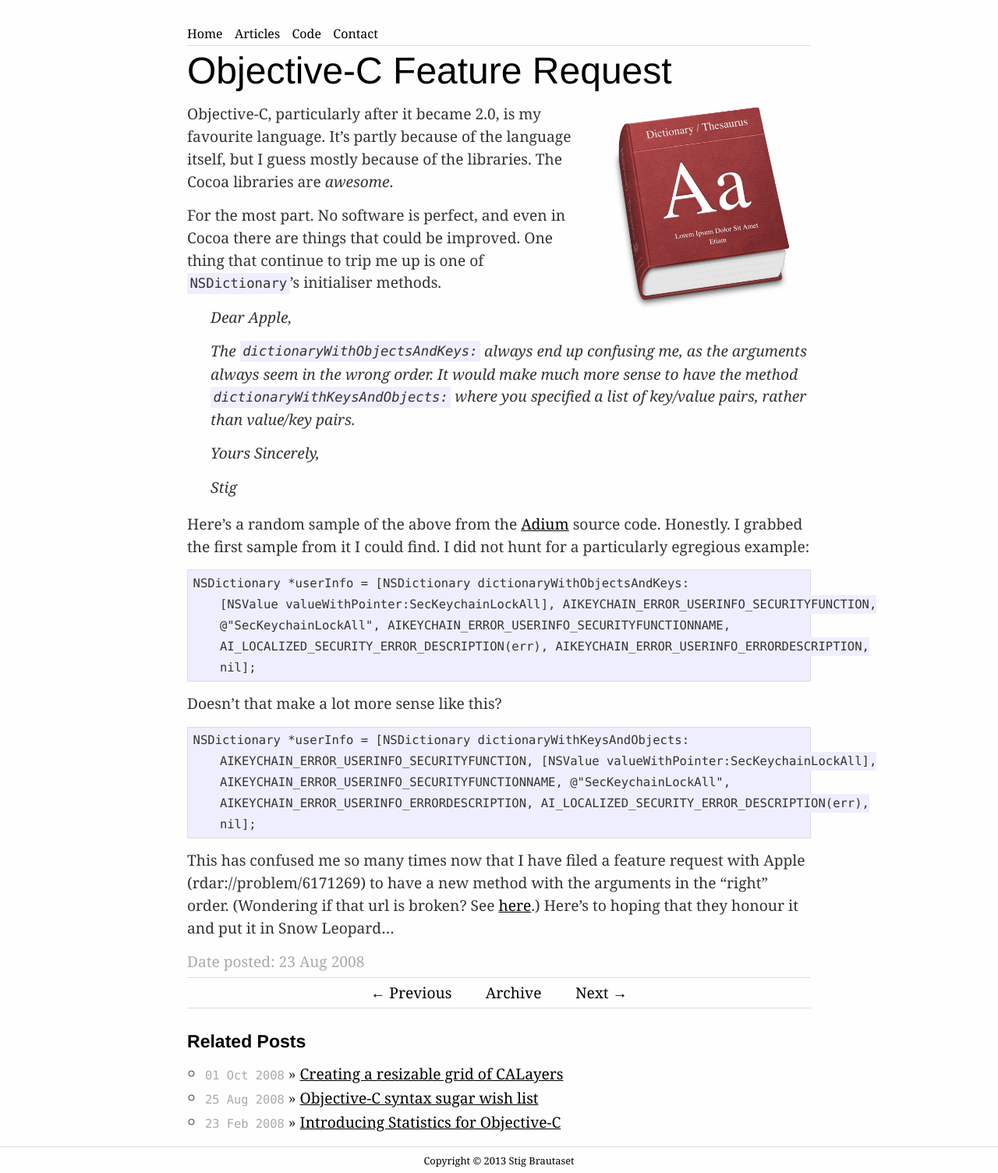
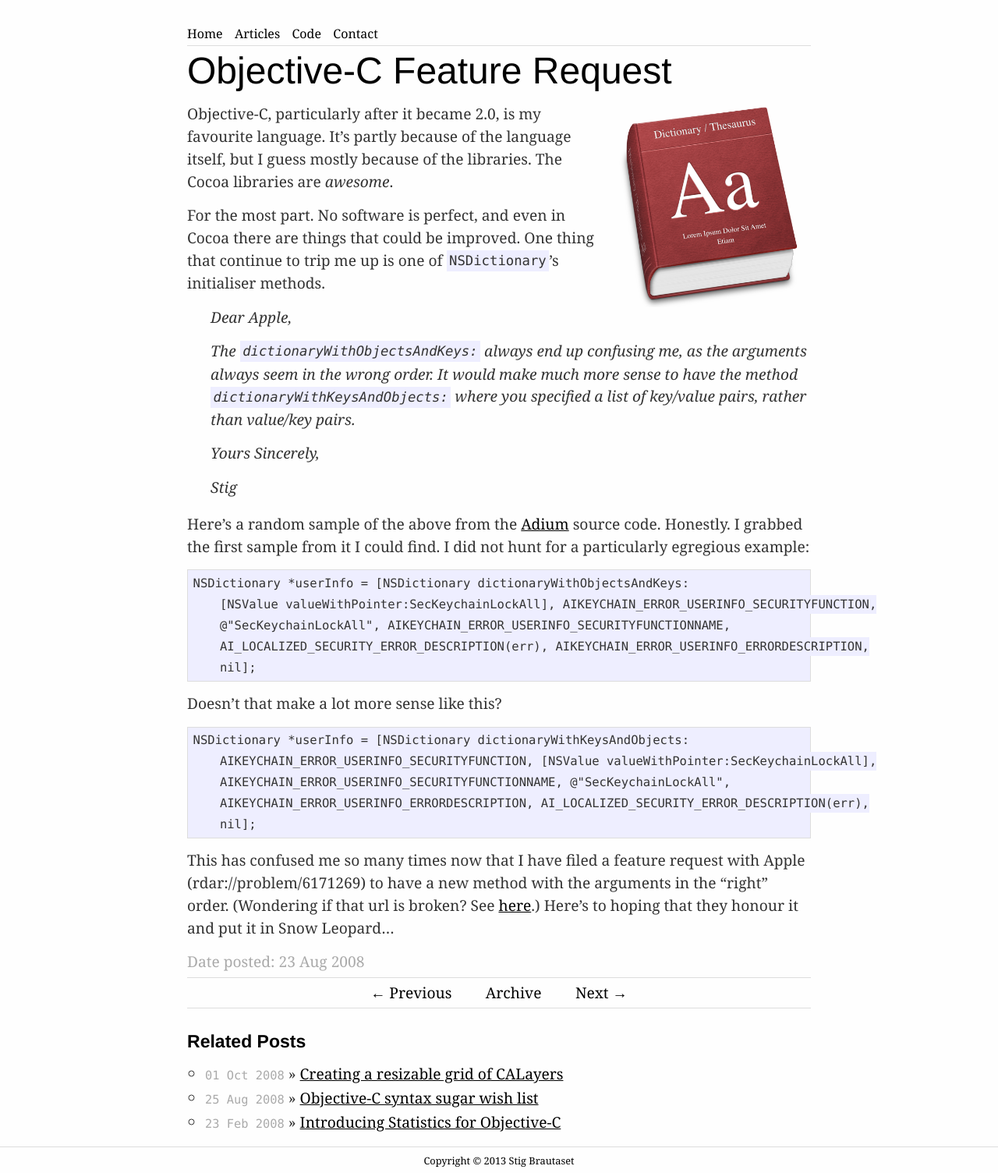
Before and after one commit to stig/www.brautaset.org, a Jekyll site: the page built from _posts/2008-08-23-objective-c-feature-request.md, in a window 1280 px wide. Shown: the whole page at 78% size. Built offline with Jekyll 4.4.1, drawn with Linux system fonts in a browser that asks for light colours.

Commit message:
Style images nicer

```diff
--- a/_posts/2008-08-23-objective-c-feature-request.md
+++ b/_posts/2008-08-23-objective-c-feature-request.md
@@ -4,7 +4,9 @@ layout: post
 tags: [Objective-C]
 ---
 
-<img src="/images/dictionary.jpg" alt="dictionary icon" width="266" height="262" align="right" />
+<div class="right">
+<img src="/images/dictionary.jpg" alt="dictionary icon" width="266" height="262" />
+</div>
 
 Objective-C, particularly after it became 2.0, is my favourite language.
 It's partly because of the language itself, but I guess mostly because of
--- a/css/default.css
+++ b/css/default.css
@@ -176,14 +176,17 @@ pre, code {
   padding: 0.2em;
 }
 
-article img {
-    margin: 0 0.5em;
+article .right img {
+    float: right;
+    clear: left;
+    margin-left: 0.5em;
 }
 
-.quiet {
-  color: #bdbdbd;
+article .left img {
+    float: left;
+    clear: right;
+    margin-right: 0.5em;
 }
-
 
 footer {
   border-top: #ddd solid 1px;
```
Also changed, not shown: _posts/2007-06-21-the-orient-express.md (+3 -1 lines).
